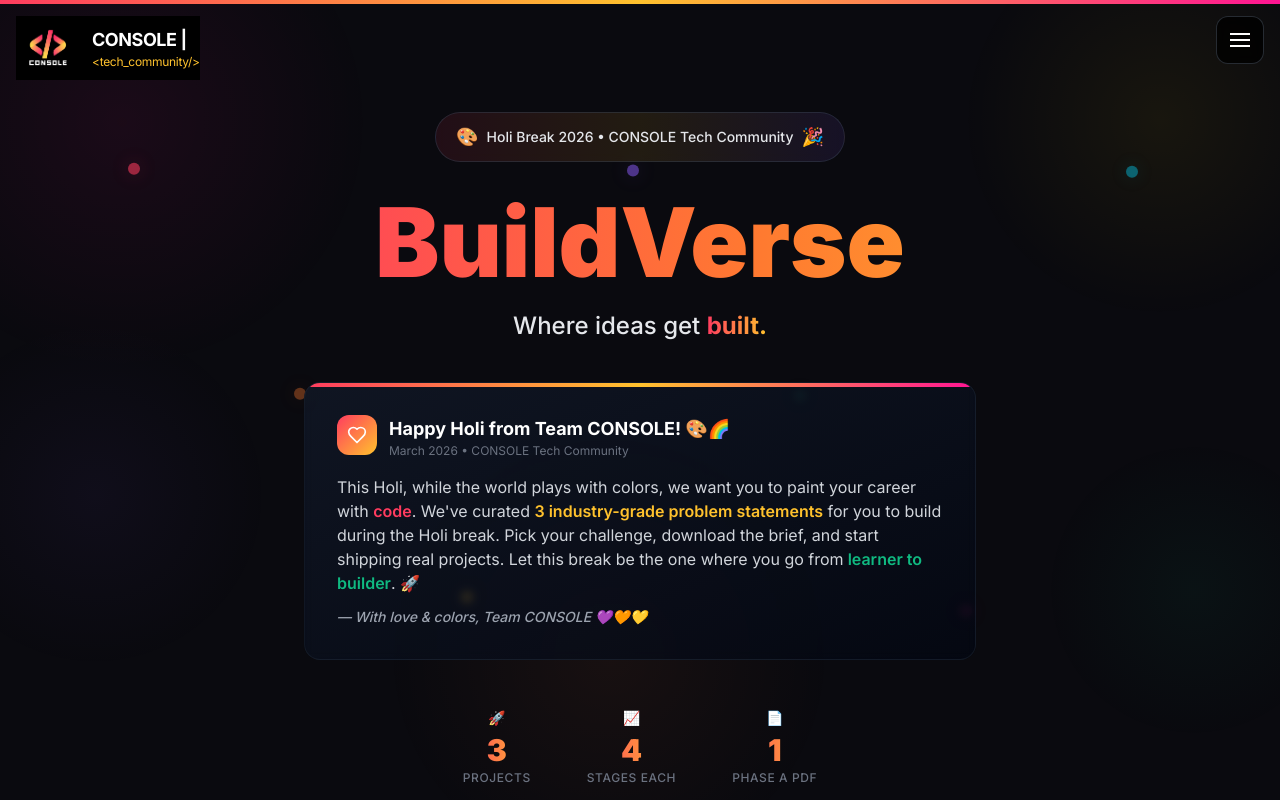
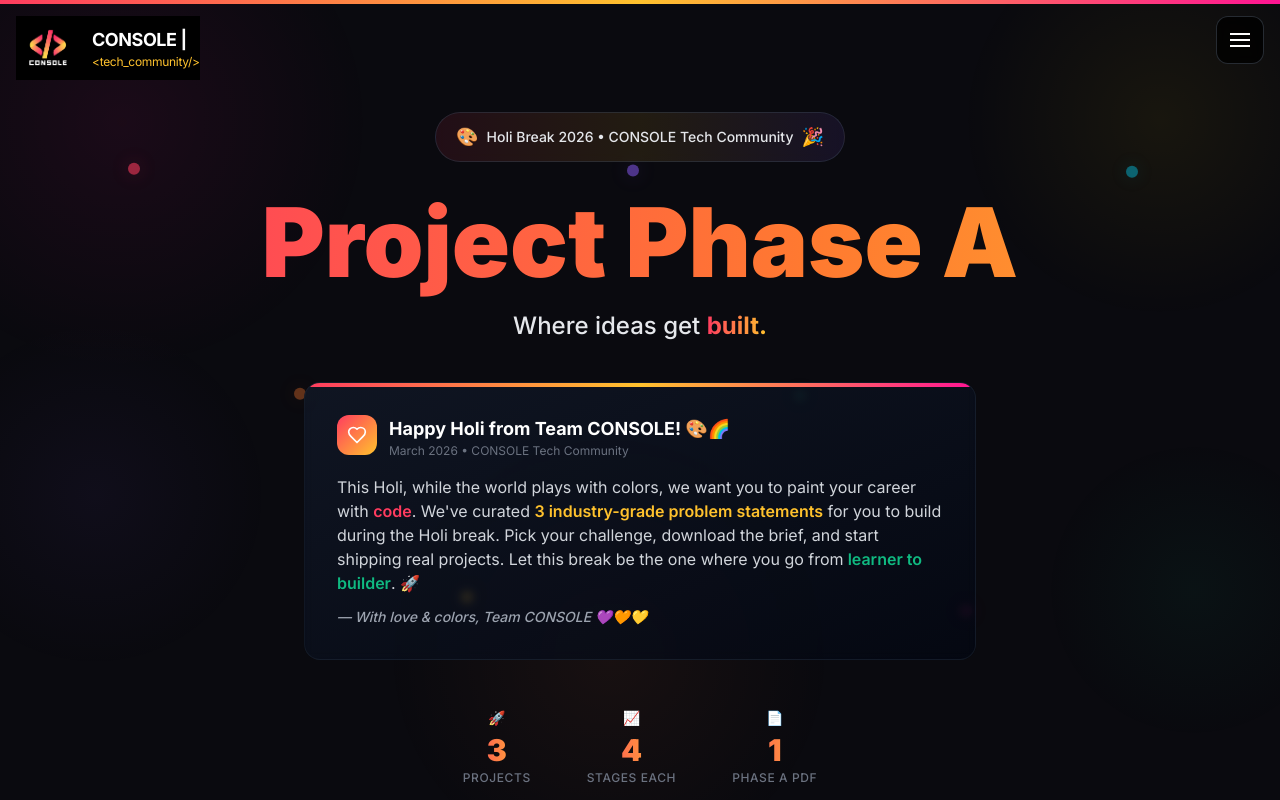
Before and after one commit to the-sage-00/CONSOLE-Campus-Tech-Community-Platform, a React (Vite) app in the folder console-frontend/: page /buildverse in a window 1280 px wide. Shown: the top 800 px of the page. Built offline with nearby package versions, Linux system fonts and the light colour scheme; no server answers.

Commit message:
rename: BuildVerse to Projects in navbar, page title to Project Phase A

```diff
--- a/console-frontend/src/components/Header.jsx
+++ b/console-frontend/src/components/Header.jsx
@@ -68,7 +68,7 @@
     { name: 'Leaderboard', path: '/leaderboard', icon: <Trophy className="w-4 h-4" /> },
     { name: 'Resources', path: '/resources', icon: <BookOpen className="w-4 h-4" /> },
     { name: 'Tech Guide', path: '/tech-guide', icon: <GraduationCap className="w-4 h-4" /> },
-    { name: 'BuildVerse', path: '/buildverse', icon: <Rocket className="w-4 h-4" /> },
+    { name: 'Projects', path: '/buildverse', icon: <Rocket className="w-4 h-4" /> },
     { name: 'Contact', path: '/contact', icon: <Phone className="w-4 h-4" /> },
     { name: 'Admin Panel', path: '/admin/login', icon: <Shield className="w-4 h-4" /> },
   ];
--- a/console-frontend/src/components/SidebarNavbar.jsx
+++ b/console-frontend/src/components/SidebarNavbar.jsx
@@ -42,7 +42,7 @@
     { name: "Contest", path: "/contest", icon: <Medal className="w-5 h-5" /> },
     { name: "Tech Guide", path: "/tech-guide", icon: <BookOpen className="w-5 h-5" /> },
     { name: "Resources", path: "/resources", icon: <FileText className="w-5 h-5" /> },
-    { name: "BuildVerse", path: "/buildverse", icon: <Rocket className="w-5 h-5" /> },
+    { name: "Projects", path: "/buildverse", icon: <Rocket className="w-5 h-5" /> },
     { name: "Contact", path: "/contact", icon: <Mail className="w-5 h-5" /> },
   ];
 
--- a/console-frontend/src/components/SummerProjects.jsx
+++ b/console-frontend/src/components/SummerProjects.jsx
@@ -386,7 +386,7 @@
                         className="text-5xl sm:text-6xl md:text-7xl lg:text-8xl font-black mb-5 leading-[0.95]"
                     >
                         <span className="bg-gradient-to-r from-[#FF3C5F] via-[#FF7A30] to-[#FFC22D] bg-clip-text text-transparent bg-[length:200%_auto] animate-gradient">
-                            BuildVerse
+                            Project Phase A
                         </span>
                     </motion.h1>
 
```
